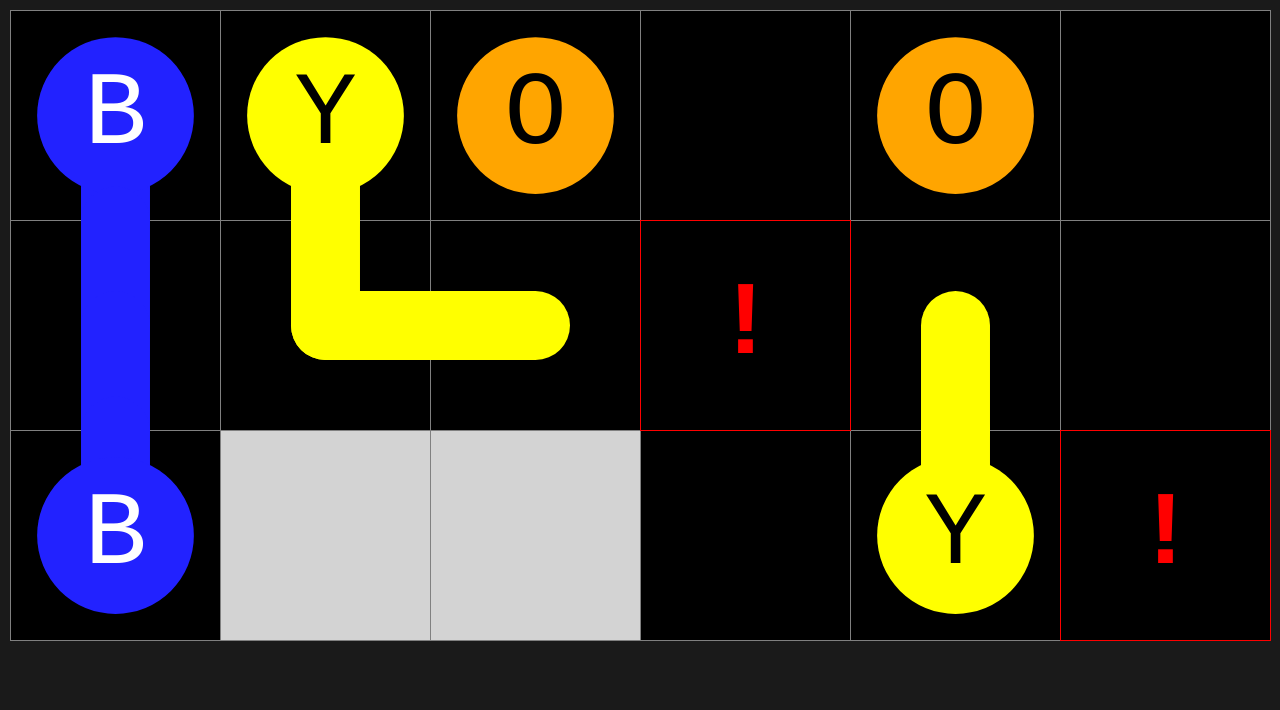
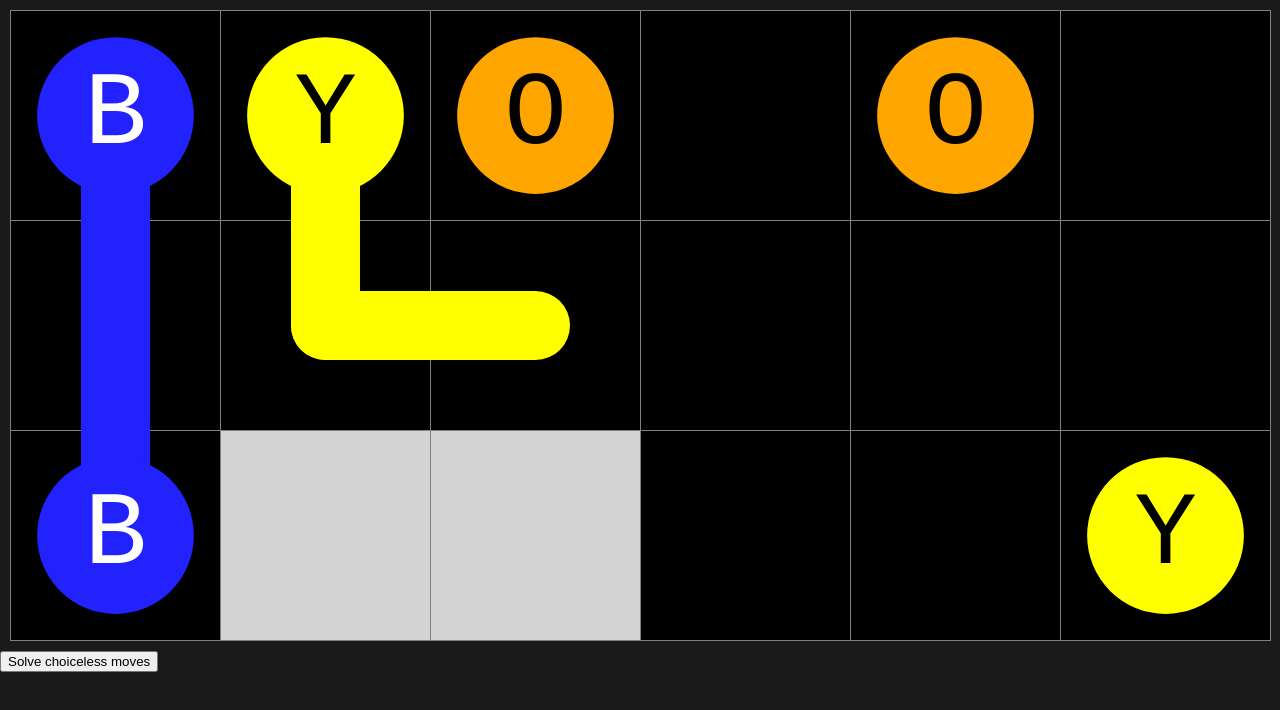
Before and after one commit to phoenixeliot/line-puzzle, a Next.js app: page / in a window 1280 px wide. Shown: the top 710 px of the page. Built offline with nearby package versions, Linux system fonts and the light colour scheme.

Commit message:
Add button to solve choiceless moves

```diff
--- a/pages/index.tsx
+++ b/pages/index.tsx
@@ -6,22 +6,31 @@ import InteractiveBoard from "../src/components/InteractiveBoard";
 import styles from "../styles/Home.module.css";
 import { dedent } from "../tests/utils";
 import * as gridRules from "../src/gridRules";
+import React from "react";
 
 const Home: NextPage = () => {
-  const board = Board.fromString(
-    dedent`
-    BYO-O-
-    byy,y-
-    B##-Y,
-  `,
-    gridRules
+  const [board, setBoard] = React.useState(
+    Board.fromString(
+      dedent`
+      BYO-O-
+      byy---
+      B##--Y
+      `,
+      gridRules
+    )
   );
+  const solveChoicelessMoves = () => {
+    const newBoard = board.clone();
+    newBoard.solveChoicelessMoves();
+    setBoard(newBoard);
+  };
   return (
     <div className={styles.page}>
       <InteractiveBoard
         board={board}
         style={{ width: "1400px", maxWidth: "100vw", maxHeight: "100vh" }}
       />
+      <button onClick={solveChoicelessMoves}>Solve choiceless moves</button>
     </div>
   );
 };
--- a/src/Board.ts
+++ b/src/Board.ts
@@ -103,6 +103,10 @@ export class Board {
     this.rules = rules;
     this.dimensions = this._getDimensions();
     this.colors = this._getColors();
+  }
+
+  clone() {
+    return new Board(this.data, this.rules);
   }
 
   static fromString(boardString, rules: Rules) {
--- a/src/Cell.ts
+++ b/src/Cell.ts
@@ -30,19 +30,6 @@ export class Cell {
     this.position = position;
     this.isEndpoint = isEndpoint;
 
-    // TODO: Clean up redundancy between this and the methods for checking cell type
-    if (this.isEmpty()) {
-      this.type = CellType.EMPTY;
-    } else if (this.isWall()) {
-      this.type = CellType.WALL;
-    } else if (this.isEndpoint) {
-      this.type = CellType.ENDPOINT;
-    } else if (this.hasLine()) {
-      this.type = CellType.LINE_SEGMENT;
-    } else {
-      this.type = CellType.UNKNOWN;
-    }
-
     // Set Board separately so it doesn't get enumerated by toJSON
     Object.defineProperty(this, "board", {
       enumerable: false,
@@ -65,6 +52,20 @@ export class Cell {
       (this.board.getSameColorNeighborCells(this.position).length === 1 &&
         !this.isEndpoint)
     );
+  }
+
+  getType() {
+    if (this.isEmpty()) {
+      return CellType.EMPTY;
+    } else if (this.isWall()) {
+      return CellType.WALL;
+    } else if (this.isEndpoint) {
+      return CellType.ENDPOINT;
+    } else if (this.hasLine()) {
+      return CellType.LINE_SEGMENT;
+    } else {
+      return CellType.UNKNOWN;
+    }
   }
 
   hasLine() {
--- a/src/components/GridCell.tsx
+++ b/src/components/GridCell.tsx
@@ -2,7 +2,7 @@ import styles from "../../styles/GridCell.module.css";
 import clsx from "clsx";
 import { Cell, CellType } from "../Cell";
 import { PositionDelta } from "../Board";
-import { CSSProperties } from "react";
+import React, { CSSProperties } from "react";
 
 function pathsFromConnections(connections, color) {
   return connections.map((dir) => {
@@ -32,19 +32,8 @@ export default function GridCell({
   textColor?: string;
   cellText?: string;
 }) {
-  const type = cell.type;
-  const position = cell.position;
-  const OuterSVG = ({ children = null }) => (
-    <svg
-      className={styles.outerSVG}
-      viewBox="-1 -1 2 2" // x, y, width, height
-      width="1"
-      height="1"
-      xmlns="http://www.w3.org/2000/svg"
-    >
-      {children}
-    </svg>
-  );
+  const { position } = cell;
+  const type = cell.getType();
   const svgChildren = [];
   const style: CSSProperties = {
     gridArea: `${position.y + 1} / ${position.x + 1} / span 1 / span 1`,
@@ -83,7 +72,15 @@ export default function GridCell({
   }
   return (
     <div style={style} className={wrapperClassName}>
-      <OuterSVG>{svgChildren}</OuterSVG>
+      <svg
+        className={styles.outerSVG}
+        viewBox="-1 -1 2 2" // x, y, width, height
+        width="1"
+        height="1"
+        xmlns="http://www.w3.org/2000/svg"
+      >
+        {svgChildren}
+      </svg>
     </div>
   );
 }
--- a/src/components/InteractiveBoard.tsx
+++ b/src/components/InteractiveBoard.tsx
@@ -31,7 +31,6 @@ export default function InteractiveBoard({
   return (
     <div className={clsx([styles.board, styles.gridBoard])} style={style}>
       {Array.from(board.iterateCells()).map((cell, cellIndex) => {
-        let type;
         // TODO: Bake connections into the cell data
         const connections = board.rules
           .getNeighborDirections(cell.position)
```
